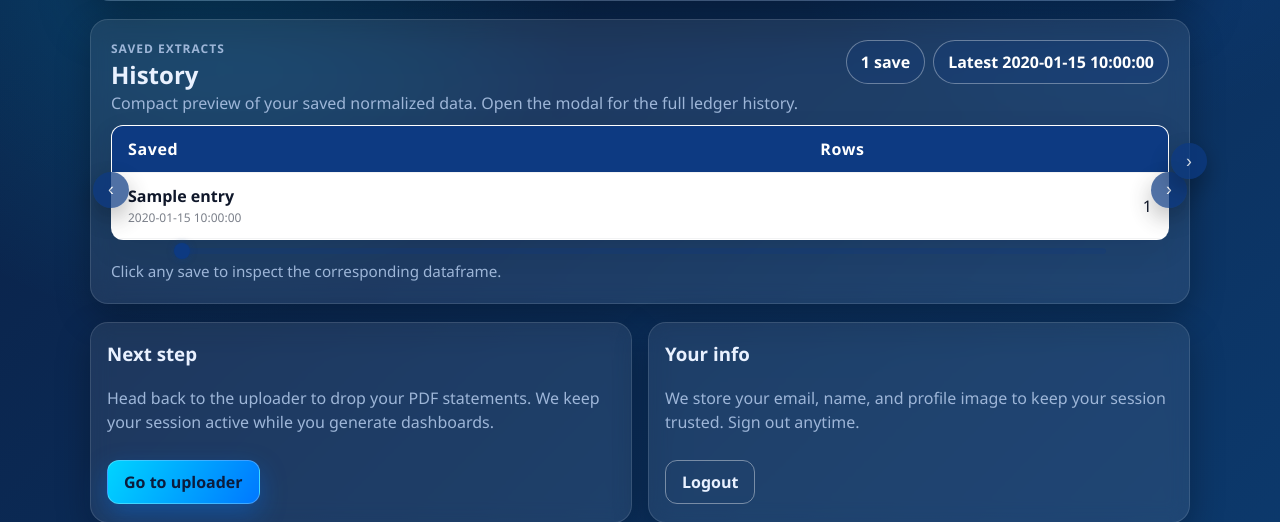
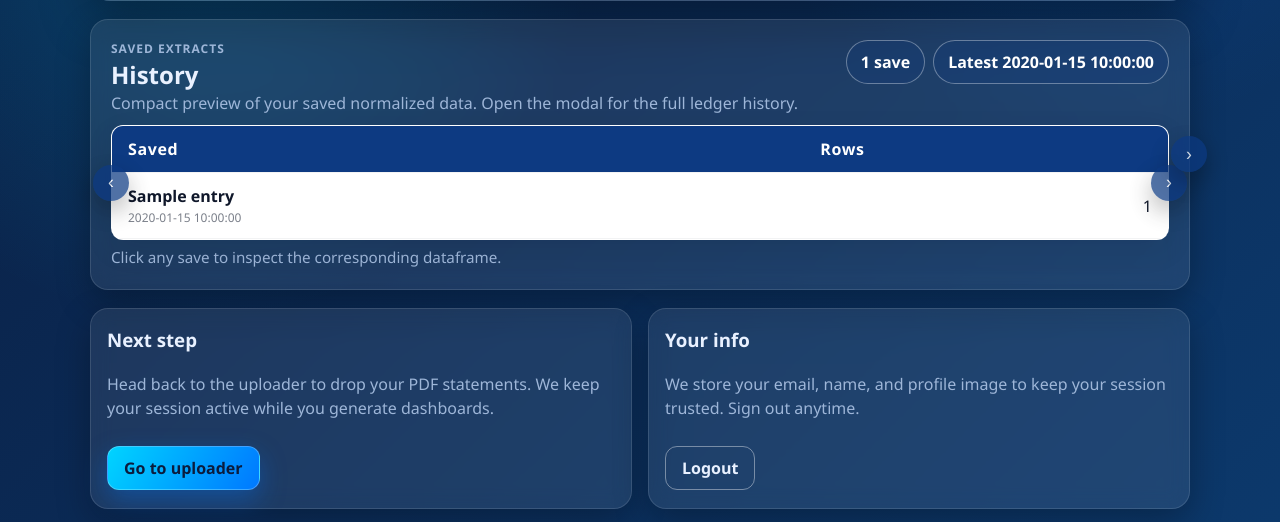
Before and after one commit to w2flovnishpratham/Easy_debit_summary_web_app, a Flask app: template templates/dashboard.html in a window 1280 px wide. Shown: the part 241-763 px from the top of the page. Run offline with Flask 3, Linux system fonts and the light colour scheme; the template is opened without the code that fills it: most values are stand-ins (such as "Sample title", 1, 10 or a date in 2020); grey boxes marked "Sample" are stand-in pictures.

```diff
--- a/templates/dashboard.html
+++ b/templates/dashboard.html
@@ -249,38 +249,6 @@
       right: -18px;
     }
 
-    .history-table-scrollbar {
-      margin-top: 8px;
-      display: flex;
-      justify-content: center;
-    }
-
-    .history-table-scrollbar input[type="range"] {
-      width: 88%;
-      height: 6px;
-      border-radius: 999px;
-      appearance: none;
-      background: rgba(13, 58, 130, 0.25);
-      outline: none;
-    }
-
-    .history-table-scrollbar input[type="range"]::-webkit-slider-thumb {
-      appearance: none;
-      width: 16px;
-      height: 16px;
-      border-radius: 50%;
-      background: #0d3a82;
-      box-shadow: 0 0 6px rgba(13, 58, 130, 0.6);
-      cursor: pointer;
-    }
-
-    .history-table-scrollbar input[type="range"]::-moz-range-thumb {
-      width: 16px;
-      height: 16px;
-      border-radius: 50%;
-      background: #0d3a82;
-      cursor: pointer;
-    }
 
     .history-table {
       width: 100%;
@@ -691,9 +627,6 @@
               {% endfor %}
             </tbody>
           </table>
-          </div>
-          <div class="history-table-scrollbar">
-            <input type="range" min="0" value="0" step="1" aria-label="Scroll saves" />
           </div>
           <button class="history-table-scroll history-table-scroll-right" type="button" aria-label="Scroll history right">›</button>
         </div>
@@ -781,9 +714,6 @@
                       {% endfor %}
                     </tbody>
                   </table>
-                </div>
-                <div class="modal-table-scrollbar">
-                  <input type="range" min="0" value="0" step="1" aria-label="Scroll ledger table" />
                 </div>
               </div>
             {% endfor %}
@@ -927,56 +857,25 @@
         const container = frame.querySelector('.history-table-wrapper');
         const left = frame.querySelector('.history-table-scroll-left');
         const right = frame.querySelector('.history-table-scroll-right');
-        const slider = frame.querySelector('.history-table-scrollbar input[type="range"]');
-        if (!container || !left || !right || !slider) return;
+        if (!container || !left || !right) return;
         const step = 160;
-        const syncSlider = () => {
-          const maxScroll = Math.max(container.scrollWidth - container.clientWidth, 0);
-          slider.max = maxScroll;
-          slider.value = container.scrollLeft;
-          slider.disabled = maxScroll <= 0;
-          left.disabled = container.scrollLeft <= 0;
-          right.disabled = container.scrollLeft >= maxScroll;
-        };
         left.addEventListener('click', () => {
           container.scrollBy({ left: -step, behavior: 'smooth' });
         });
         right.addEventListener('click', () => {
           container.scrollBy({ left: step, behavior: 'smooth' });
         });
-        slider.addEventListener('input', (event) => {
-          container.scrollLeft = Number(event.target.value);
-        });
-        container.addEventListener('scroll', syncSlider);
-        window.addEventListener('resize', syncSlider);
-        syncSlider();
+        function updateButtons() {
+          const maxScroll = container.scrollWidth - container.clientWidth;
+          left.disabled = container.scrollLeft <= 0;
+          right.disabled = container.scrollLeft >= maxScroll;
+        }
+        container.addEventListener('scroll', updateButtons);
+        window.addEventListener('resize', updateButtons);
+        updateButtons();
       });
     })();
   </script>
 
-  <script>
-    (function() {
-      const wrappers = document.querySelectorAll('.modal-table-wrapper');
-      wrappers.forEach((wrapper) => {
-        const sliderContainer = wrapper.nextElementSibling;
-        const slider = sliderContainer?.querySelector('input[type="range"]');
-        if (!slider) return;
-
-        const syncSlider = () => {
-          const maxScroll = Math.max(wrapper.scrollWidth - wrapper.clientWidth, 0);
-          slider.max = maxScroll;
-          slider.value = wrapper.scrollLeft;
-          slider.disabled = maxScroll <= 0;
-        };
-
-        slider.addEventListener('input', (event) => {
-          wrapper.scrollLeft = Number(event.target.value);
-        });
-        wrapper.addEventListener('scroll', syncSlider);
-        window.addEventListener('resize', syncSlider);
-        syncSlider();
-      });
-    })();
-  </script>
 </body>
 </html>
```
Also changed, not shown: other parts of templates/dashboard.html (+1 -33 lines).
